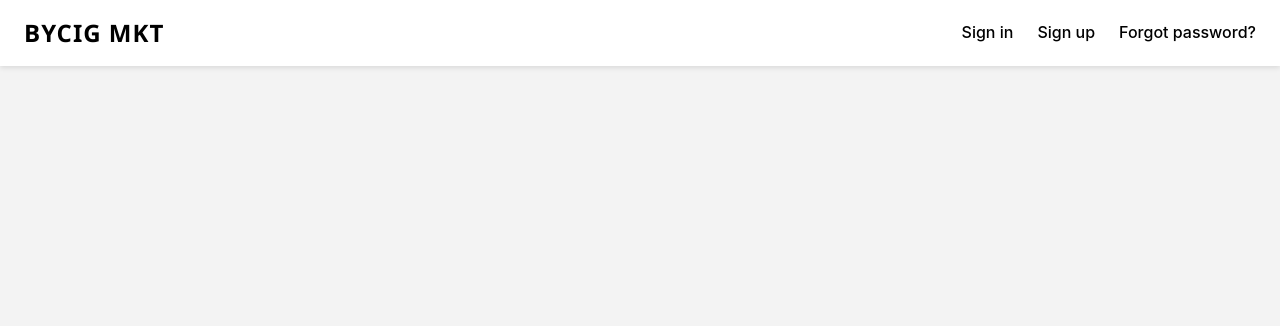
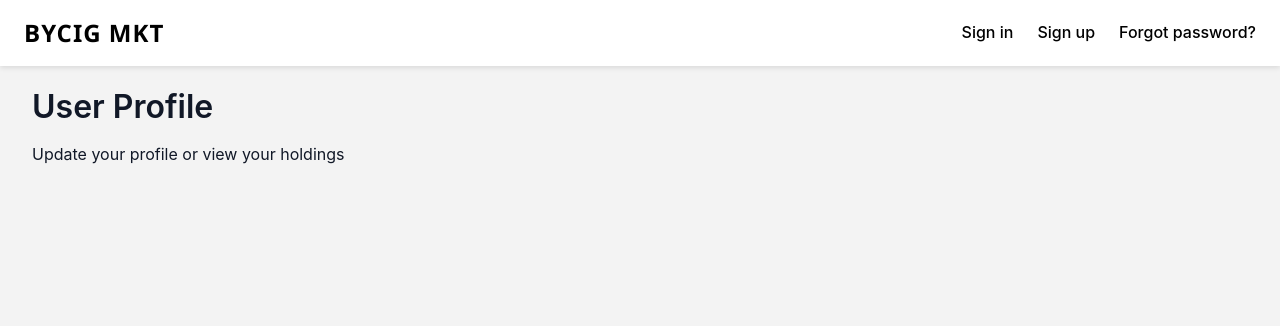
Before and after one commit to mystocks-africa/bycig-mkt, a PHP site: page /profile in a window 1280 px wide. Shown: the top 326 px of the page. Run offline with PHP 8.4, Linux system fonts and the light colour scheme; data that the repository does not hold is empty; some libraries are stand-ins or nearby versions.

Commit message:
added hero section

```diff
--- a/app/views/profile/index.php
+++ b/app/views/profile/index.php
@@ -7,6 +7,9 @@
     <link rel="stylesheet" href="/static/css/index.css" >
 </head>
 <body>
-
+    <div class="hero-section">
+        <h1>User Profile</h1>
+        <p>Update your profile or view your holdings</p>
+    </div>
 </body>
 </html>
```
